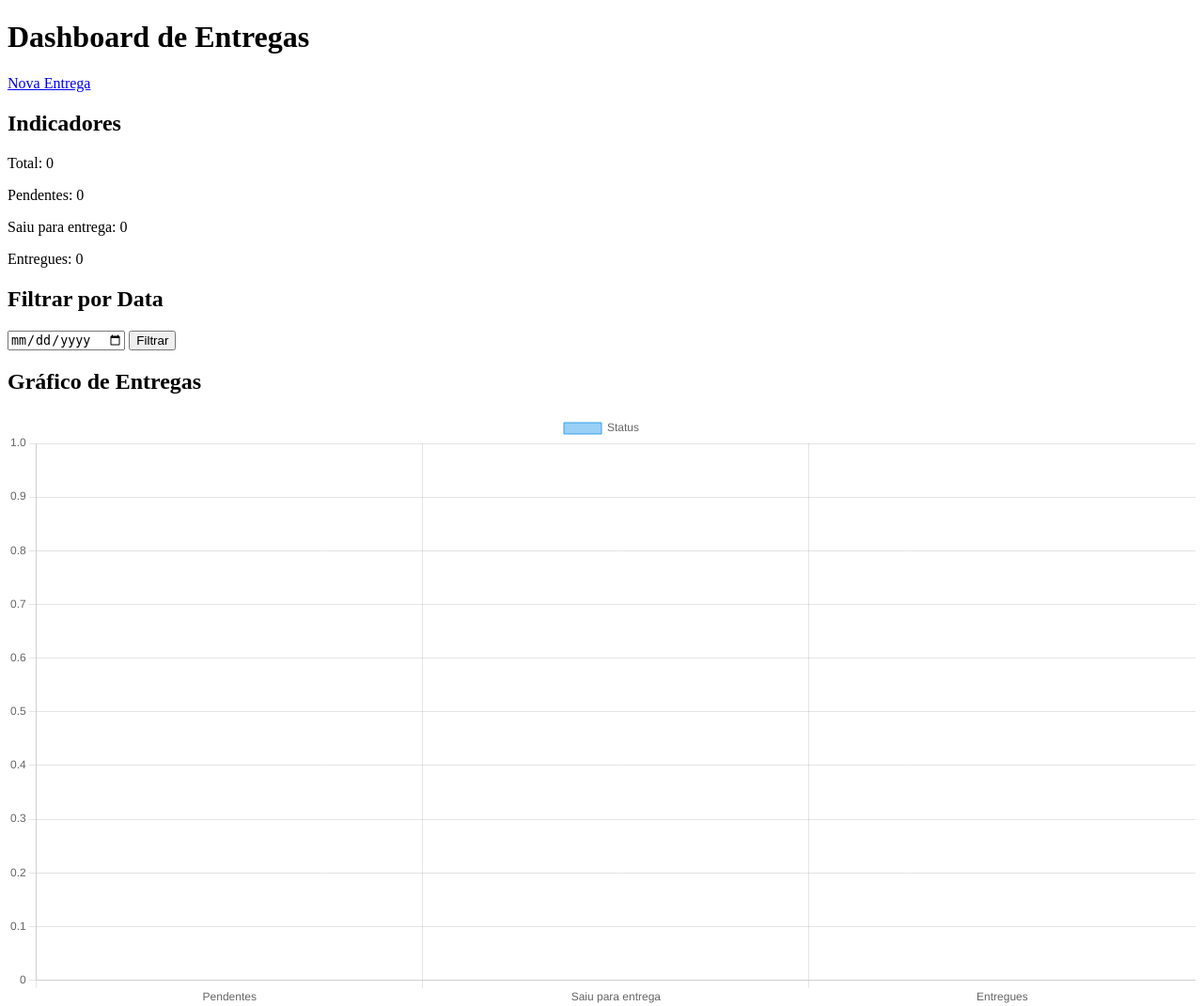
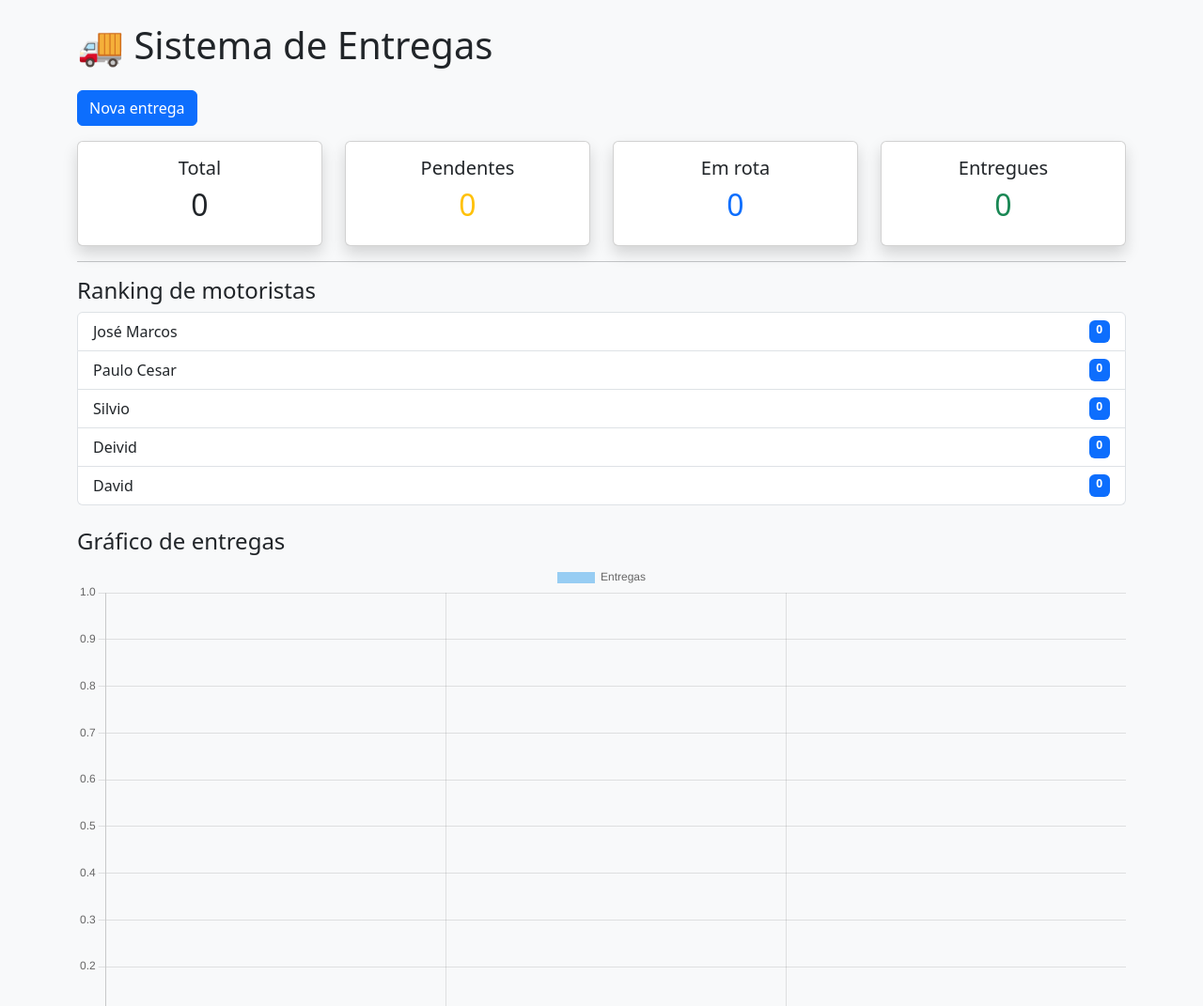
Before and after one commit to Iomadson-Santos/sistema-entregas, a Flask app: page / in a window 1280 px wide. Shown: the top 1071 px of the page at 94% size. Run offline with Flask 3, Linux system fonts and the light colour scheme.

Commit message:
versao pro sistema entregas

```diff
--- a/app.py
+++ b/app.py
@@ -21,10 +21,6 @@ class Entrega(db.Model):
     data = db.Column(db.String(20))
 
 
-with app.app_context():
-    db.create_all()
-
-
 MOTORISTAS = [
     "José Marcos",
     "Paulo Cesar",
@@ -34,22 +30,21 @@ MOTORISTAS = [
 ]
 
 
+with app.app_context():
+    db.create_all()
+
+
 @app.route("/")
 def dashboard():
 
-    data_filtro = request.args.get("data")
-
-    if data_filtro:
-        entregas = Entrega.query.filter_by(data=data_filtro).all()
-    else:
-        entregas = Entrega.query.all()
+    entregas = Entrega.query.all()
 
     total = len(entregas)
     pendente = 0
     saiu = 0
     entregue = 0
 
-    ranking = {m: 0 for m in MOTORISTAS}
+    ranking = {m:0 for m in MOTORISTAS}
 
     for e in entregas:
 
@@ -62,8 +57,6 @@ def dashboard():
         elif e.status == "Entregue":
             entregue += 1
             ranking[e.motorista] += 1
-
-    ranking = dict(sorted(ranking.items(), key=lambda x: x[1], reverse=True))
 
     return render_template(
         "dashboard.html",
@@ -127,6 +120,31 @@ def atualizar_status(id):
     return redirect(url_for("dashboard"))
 
 
+@app.route("/rotas")
+def rotas():
+
+    entregas = Entrega.query.filter(Entrega.status != "Entregue").all()
+
+    rotas = {}
+
+    for e in entregas:
+        rotas.setdefault(e.motorista, []).append(e)
+
+    return render_template("rotas.html", rotas=rotas)
+
+
+@app.route("/motorista/<nome>")
+def motorista(nome):
+
+    entregas = Entrega.query.filter_by(motorista=nome).all()
+
+    return render_template(
+        "motorista.html",
+        entregas=entregas,
+        motorista=nome
+    )
+
+
 @app.route("/excluir/<int:id>")
 def excluir(id):
 
--- a/templates/dashboard.html
+++ b/templates/dashboard.html
@@ -1,8 +1,11 @@
 <!DOCTYPE html>
 <html>
+
 <head>
 
 <title>Sistema de Entregas</title>
+
+<link href="https://cdn.jsdelivr.net/npm/bootstrap@5.3.2/dist/css/bootstrap.min.css" rel="stylesheet">
 
 <script src="https://cdn.jsdelivr.net/npm/chart.js"></script>
 
@@ -12,105 +15,131 @@
 
 </head>
 
-<body>
+<body class="bg-light">
 
-<h1>Dashboard de Entregas</h1>
+<div class="container mt-4">
 
-<a href="/cadastro">Nova Entrega</a>
+<h1 class="mb-4">🚚 Sistema de Entregas</h1>
 
-<h2>Indicadores</h2>
+<a href="/cadastro" class="btn btn-primary mb-3">Nova entrega</a>
 
-<p>Total: {{total}}</p>
-<p>Pendentes: {{pendente}}</p>
-<p>Saiu para entrega: {{saiu}}</p>
-<p>Entregues: {{entregue}}</p>
+<div class="row text-center">
 
-<h2>Filtrar por Data</h2>
+<div class="col">
+<div class="card shadow">
+<div class="card-body">
+<h5>Total</h5>
+<h2>{{total}}</h2>
+</div>
+</div>
+</div>
 
-<form method="GET">
+<div class="col">
+<div class="card shadow">
+<div class="card-body">
+<h5>Pendentes</h5>
+<h2 class="text-warning">{{pendente}}</h2>
+</div>
+</div>
+</div>
 
-<input type="date" name="data">
+<div class="col">
+<div class="card shadow">
+<div class="card-body">
+<h5>Em rota</h5>
+<h2 class="text-primary">{{saiu}}</h2>
+</div>
+</div>
+</div>
 
-<button type="submit">Filtrar</button>
+<div class="col">
+<div class="card shadow">
+<div class="card-body">
+<h5>Entregues</h5>
+<h2 class="text-success">{{entregue}}</h2>
+</div>
+</div>
+</div>
 
-</form>
+</div>
 
-<h2>Gráfico de Entregas</h2>
+<hr>
+
+<h4>Ranking de motoristas</h4>
+
+<ul class="list-group mb-4">
+
+{% for m,q in ranking.items() %}
+
+<li class="list-group-item d-flex justify-content-between">
+
+{{m}}
+
+<span class="badge bg-primary">{{q}}</span>
+
+</li>
+
+{% endfor %}
+
+</ul>
+
+<h4>Gráfico de entregas</h4>
 
 <canvas id="grafico"></canvas>
 
 <script>
 
-const ctx = document.getElementById('grafico');
+const ctx = document.getElementById("grafico")
 
-new Chart(ctx, {
+new Chart(ctx,{
 
-type: 'bar',
+type:"bar",
 
-data: {
+data:{
 
-labels: ['Pendentes','Saiu para entrega','Entregues'],
+labels:["Pendentes","Em rota","Entregues"],
 
-datasets: [{
+datasets:[{
 
-label: 'Status',
+label:"Entregas",
 
-data: [{{pendente}},{{saiu}},{{entregue}}],
-
-borderWidth: 1
+data:[{{pendente}},{{saiu}},{{entregue}}]
 
 }]
 
-},
-
-options: {
-
-responsive:true
-
 }
 
-});
+})
 
 </script>
 
+<hr>
 
-<h2>Mapa de Entregas</h2>
+<h4>Mapa de entregas</h4>
 
 <div id="mapa" style="height:400px;"></div>
 
 <script>
 
-var map = L.map('mapa').setView([-23.55,-46.63],11);
+var map = L.map('mapa').setView([-23.55,-46.63],11)
 
-L.tileLayer('https://{s}.tile.openstreetmap.org/{z}/{x}/{y}.png').addTo(map);
+L.tileLayer('https://{s}.tile.openstreetmap.org/{z}/{x}/{y}.png').addTo(map)
 
 {% for e in entregas %}
 
 L.marker([-23.55,-46.63])
 .addTo(map)
-.bindPopup("{{e.cliente}}<br>{{e.endereco}}");
+.bindPopup("{{e.cliente}} <br> {{e.endereco}}")
 
 {% endfor %}
 
 </script>
 
+<hr>
 
-<h2>Ranking de Motoristas</h2>
+<h4>Lista de entregas</h4>
 
-<ul>
-
-{% for m,q in ranking.items() %}
-
-<li>{{m}} — {{q}} entregas</li>
-
-{% endfor %}
-
-</ul>
-
-
-<h2>Lista de Entregas</h2>
-
-<table border="1">
+<table class="table table-striped">
 
 <tr>
 
@@ -120,7 +149,7 @@ L.marker([-23.55,-46.63])
 <th>Motorista</th>
 <th>Status</th>
 <th>Data</th>
-<th>Ações</th>
+<th></th>
 
 </tr>
 
@@ -137,9 +166,9 @@ L.marker([-23.55,-46.63])
 
 <td>
 
-<a href="/status/{{e.id}}">Atualizar</a>
+<a href="/status/{{e.id}}" class="btn btn-sm btn-warning">Status</a>
 
-<a href="/excluir/{{e.id}}">Excluir</a>
+<a href="/excluir/{{e.id}}" class="btn btn-sm btn-danger">Excluir</a>
 
 </td>
 
@@ -149,5 +178,7 @@ L.marker([-23.55,-46.63])
 
 </table>
 
+</div>
+
 </body>
 </html>
```
Also changed, not shown: templates/cadastro.html (+42 -13 lines), templates/motorista.html (+4 -34 lines), templates/rotas.html (+6 -33 lines).
